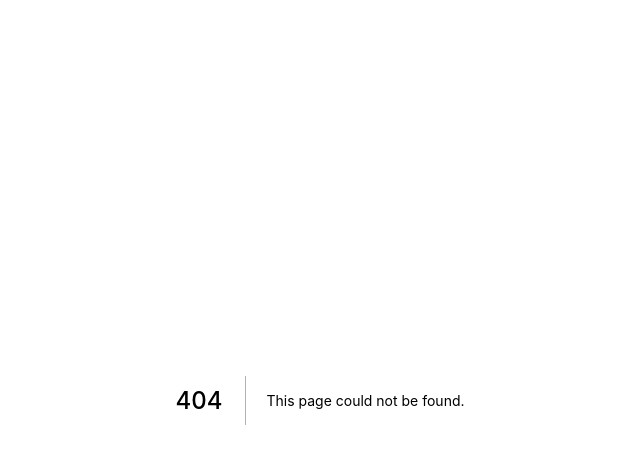
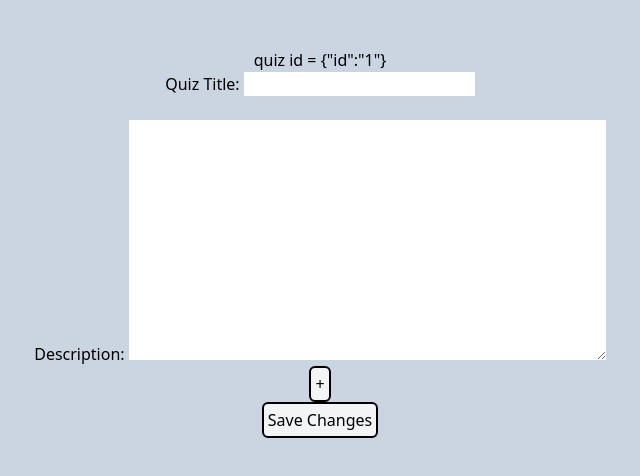
Before and after one commit to RotartsiORG/SupaQuiz, a Next.js app: page /edit/1 in a window 1280 px wide. Before the commit this address had no page. Shown: the top 476 px of the page, without its empty margins (320-960 px from the left). Built offline with nearby package versions, Linux system fonts and the light colour scheme.

Commit message:
added? the creating quiz system

```diff
--- a/package.json
+++ b/package.json
@@ -11,6 +11,7 @@
   "dependencies": {
     "@supabase/supabase-js": "2.0.0-rc.7",
     "next": "12.2.5",
+    "next-connect": "^0.13.0",
     "react": "18.2.0",
     "react-dom": "18.2.0"
   },
--- /dev/null
+++ b/pages/api/quiz/[id].tsx
@@ -0,0 +1,23 @@
+// Next.js API route support: https://nextjs.org/docs/api-routes/introduction
+import type { NextApiRequest, NextApiResponse } from 'next'
+import nc from 'next-connect';
+
+type Data = {
+    name: string
+}
+
+const handler = nc()
+    .get((req : NextApiRequest, res : NextApiResponse) => {
+        //get
+    })
+    .put((req : NextApiRequest, res : NextApiResponse) => {
+        //put
+    })
+    .post((req : NextApiRequest, res : NextApiResponse) => {
+        //post
+    })
+    .delete((req : NextApiRequest, res : NextApiResponse) => {
+        //delete
+    });
+
+export default handler;
--- /dev/null
+++ b/pages/edit/[id].tsx
@@ -0,0 +1,104 @@
+import Head from 'next/head'
+import { useRouter } from 'next/router'
+import Link from "next/link";
+import {useState} from "react";
+// import Image from 'next/image'
+// import styles from 'styles/Index.module.css'
+
+const CreatePage = function () {
+    const router = useRouter();
+    const [approved, setApproved] = useState(false);
+
+    return (
+        <div className="w-full text-center p-12">
+            <Head>
+                <title>SupaQuiz</title>
+                <meta name="description" content="Quizlet Clone Thing" />
+                <link rel="icon" href="/favicon.ico" />
+            </Head>
+
+            <main>
+                <h1>quiz id = {JSON.stringify(router.query)}</h1>
+                <CreateUI approved={approved} />
+            </main>
+        </div>
+    )
+}
+
+const CreateUI = function (props: any) {
+
+    const [quizItems, setQuizItems] = useState<any[]>([])
+
+
+    const addQuizItem = function () {
+        setQuizItems([...quizItems, {
+            word: "",
+            definition: ""
+        }])
+    }
+
+    const setWordDefinition = function (i: number, obj: any) {
+        setQuizItems(
+            quizItems.map((data, id) => {
+                return id == i ? obj : data;
+            })
+        )
+
+        console.log(quizItems)
+    }
+
+    const pushValues = function () {
+        fetch('/api/quiz/[id]', {
+            method: "PUT",
+        }).then((data) => {
+
+        })
+    }
+
+
+    return (
+        <div className="CreateUI">
+            <div className="QuizSettings">
+                <div className="Title">
+                    Quiz Title: <input className="TitleInput"/>
+                </div>
+                <br/>
+                <div className="Description">
+                    Description: <textarea cols={50} rows={10} className="DescriptionInput">
+
+                    </textarea>
+                </div>
+            </div>
+
+            <div className="QuizItems">
+                <button className="AddQuizItemButton rounded-md border-2 border-black bg-gray-100 p-1" onClick={addQuizItem}>+</button>
+                <div className="QuizItemList">
+                    {
+                       quizItems.map((data, id) => {
+                           return (
+                               <div key={id} className="QuizItem">
+                                    <input className="Word" placeholder="Word" value={data.word} onChange={e => {
+                                        setWordDefinition(id, {
+                                            word: e.target.value,
+                                            definition: data.definition
+                                        })
+                                    }}/>
+                                    <input className="Definition" placeholder="Definition" value={data.definition} onChange={e => {
+                                        setWordDefinition(id, {
+                                            word: data.word,
+                                            definition: e.target.value
+                                        })
+                                    }}/>
+                               </div>
+                           )
+                       })
+                    }
+                </div>
+            </div>
+
+            <button className="SaveChanges rounded-md border-2 border-black bg-gray-100 p-1" onClick={pushValues}>Save Changes</button>
+        </div>
+    )
+}
+
+export default CreatePage
```
